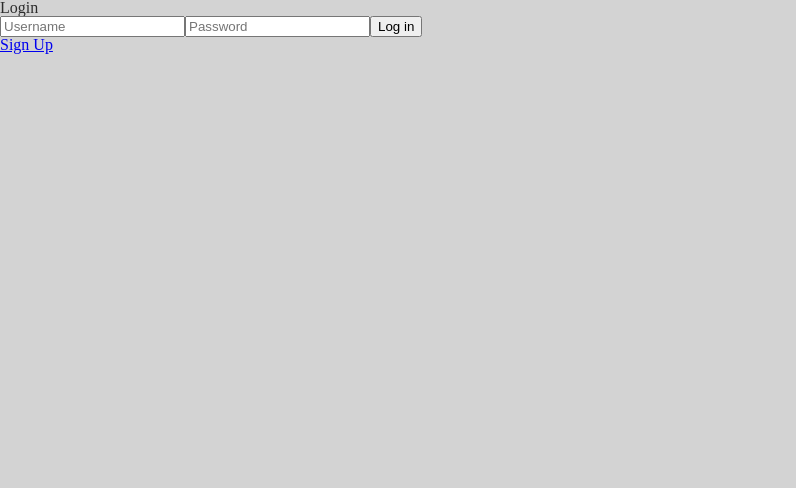
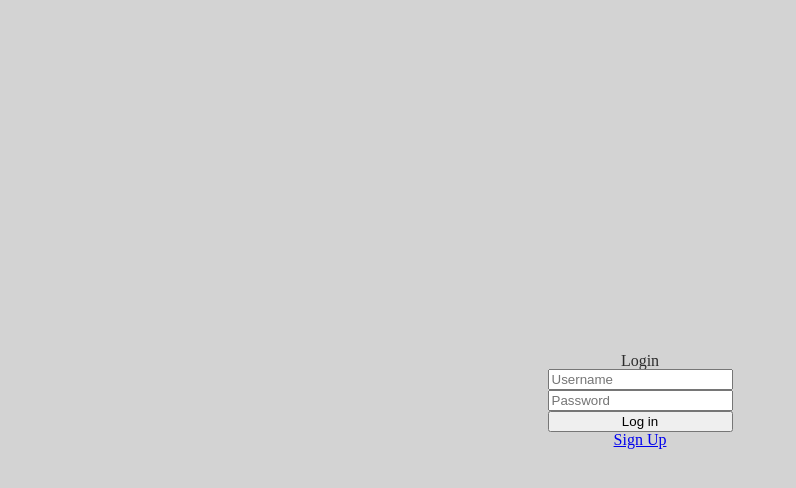
Before and after one commit to ryugibo/nomadcoffee-frontend, a React (Create React App) app: page / in a window 1280 px wide. Shown: the top 488 px of the page, without its empty margins (0-796 px from the left). Built offline with nearby package versions, Linux system fonts and the light colour scheme.

Commit message:
폼 정렬

```diff
--- /dev/null
+++ b/src/components/Container.js
@@ -0,0 +1,15 @@
+import styled from "styled-components";
+
+const Container = styled.div`
+  display: flex;
+  height: 100vh;
+  flex-direction: column;
+  justify-content: center;
+  align-items: center;
+  form {
+    display: flex;
+    flex-direction: column;
+  }
+`;
+
+export default Container;
--- a/src/screens/Login.js
+++ b/src/screens/Login.js
@@ -1,11 +1,10 @@
-import { darkModeVar, isLoggedInVar, logUserIn } from "../apollo";
+import { logUserIn } from "../apollo";
 import styled from "styled-components";
 import { useForm } from "react-hook-form";
 import { gql, useMutation } from "@apollo/client";
 import { Link, useLocation } from "react-router-dom";
 import routes from "../routes";
-
-const Container = styled.div``;
+import Container from "../components/Container";
 
 const Title = styled.h1`
   color: ${(props) => props.theme.fontColor};
--- a/src/screens/SignUp.js
+++ b/src/screens/SignUp.js
@@ -4,8 +4,7 @@ import { useForm } from "react-hook-form";
 import { gql, useMutation } from "@apollo/client";
 import { Link, useNavigate } from "react-router-dom";
 import routes from "../routes";
-
-const Container = styled.div``;
+import Container from "../components/Container";
 
 const Title = styled.h1`
   color: ${(props) => props.theme.fontColor};
@@ -83,18 +82,10 @@ function SignUp() {
           type="password"
           placeholder="Password"
         />
+        <Input {...register("name")} type="text" placeholder="Name" />
+        <Input {...register("location")} type="text" placeholder="Location" />
         <Input
-          {...register("name", { required: true })}
-          type="text"
-          placeholder="Name"
-        />
-        <Input
-          {...register("location", { required: true })}
-          type="text"
-          placeholder="Location"
-        />
-        <Input
-          {...register("githubUsername", { required: true })}
+          {...register("githubUsername")}
           type="text"
           placeholder="GithubUsername"
         />
```
